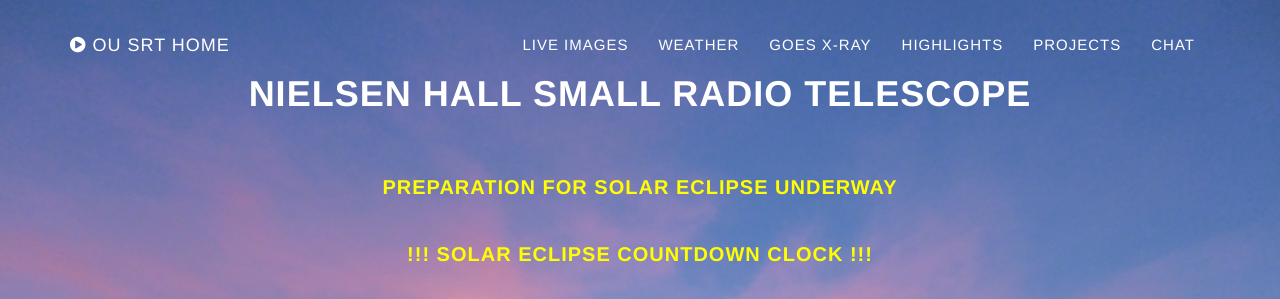
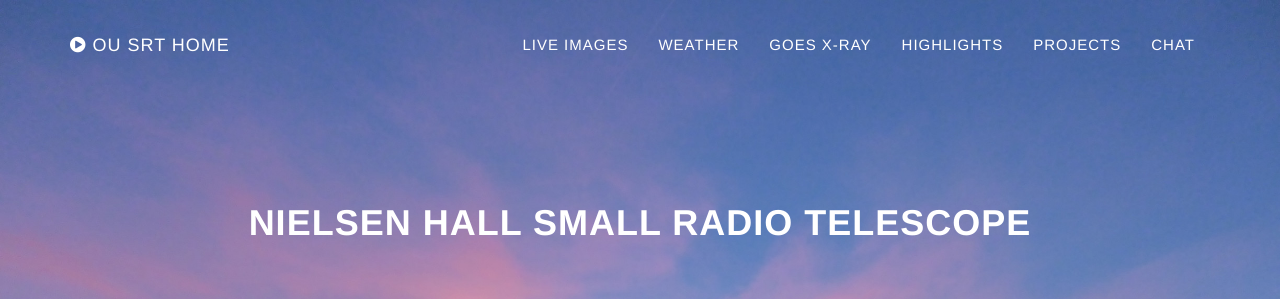
Before and after one commit to OUAstronomy/ousrtweb, a plain HTML site: page index.html in a window 1280 px wide. Shown: the top 299 px of the page. Drawn offline with Linux system fonts and the light colour scheme; a script that the page names is missing; files whose address does not match are found by name.

Commit message:
removing countdown

```diff
--- a/index.html
+++ b/index.html
@@ -136,7 +136,7 @@ html,body {
         <div class="intro-body row containerf">
             <div class="col-md-8 col-md-offset-2">
                 <h1> Nielsen Hall Small Radio Telescope </h1><br>
-                <h2><p style="color:yellow"> Preparation for Solar Eclipse Underway </p></h2>
+                <!-- Solar Eclipse countdown
                 <h2><p style="color:yellow"> !!! Solar Eclipse Countdown Clock !!! </p></h2>
                 <div id="clockdiv" class="intro-body row">
                     <div>
@@ -156,6 +156,7 @@ html,body {
                         <div class="smalltext">Seconds</div>
                     </div>
                 </div>
+                -->
                 <div class="flex-containerimg container" id="images">
                 <ul>
                     <li>
```
